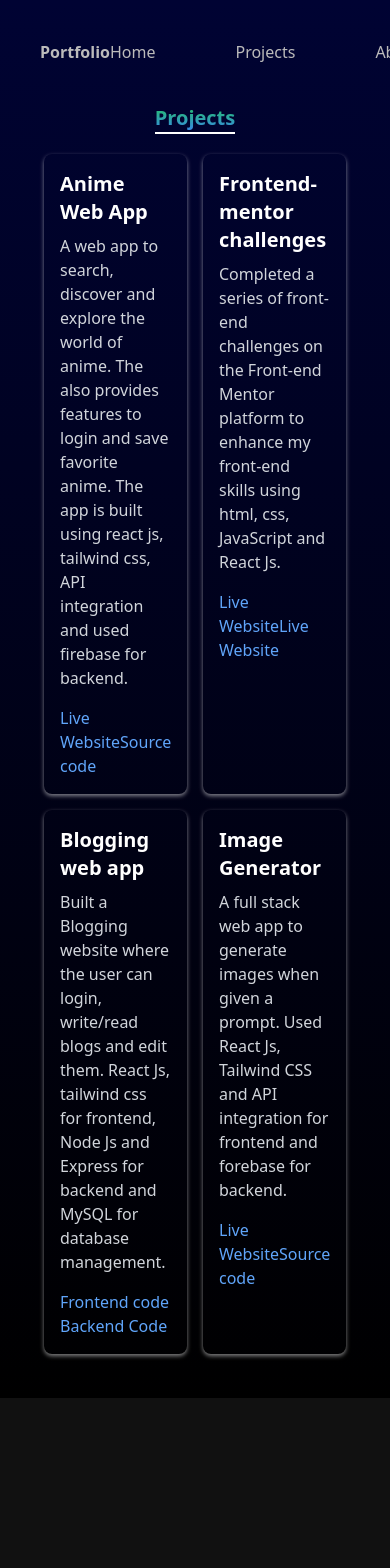
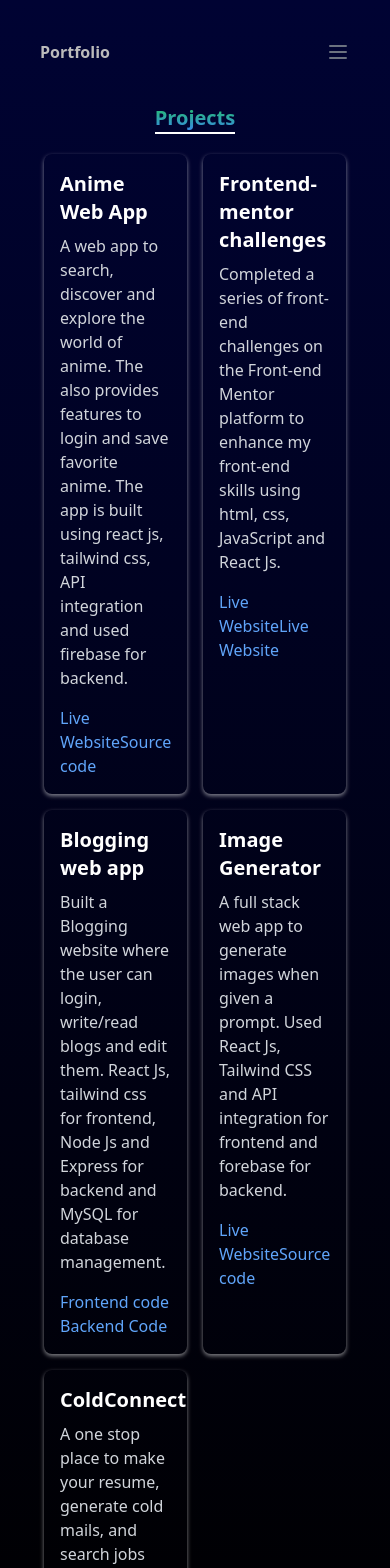
Before and after one commit to Kruthardh11/Portfolio-website, a Next.js app: page /projects in a window 390 px wide. Shown: the top 1568 px of the page. Before the commit the page ends 1398 px from the top, so only its background shows below. Built offline with nearby package versions, Linux system fonts and the light colour scheme.

Commit message:
new changes

```diff
--- a/src/app/components/Navbar.jsx
+++ b/src/app/components/Navbar.jsx
@@ -1,5 +1,6 @@
+ "use client"
 import Link from 'next/link';
-import React from 'react'
+import React, { useState } from 'react';
 
 const links = [
   {
@@ -26,12 +27,48 @@ const links = [
 ];
 
 const Navbar = () => {
+
+    const [isOpen, setIsOpen] = useState(false);
+
   return (
+    // <div className='h-100 flex  justify-between items-center px-10 py-10'>
+    //   <Link href="/" className='font-bold font-[22px]'>
+    //     Portfolio
+    //   </Link>
+    //   <div className='flex items-center gap-20  '>
+    //     {links.map((link) => (
+    //       <Link key={link.id} href={link.url} className='hover:text-green-500'>
+    //         {link.title}
+    //       </Link>
+    //     ))}
+    //   </div>
+    // </div>
     <div className='h-100 flex justify-between items-center px-10 py-10'>
-      <Link href="/" className='font-bold font-[22px]'>
-        Portfolio
-      </Link>
-      <div className='flex items-center gap-20  '>
+    <Link href="/" className='font-bold font-[22px]'>
+      Portfolio
+    </Link>
+    <div className='flex items-center gap-20 md:hidden'>
+      <button
+        className='text-gray-500 hover:text-green-500'
+        onClick={() => setIsOpen(!isOpen)}
+      >
+        <svg
+          xmlns="http://www.w3.org/2000/svg"
+          className="h-6 w-6"
+          fill="none"
+          viewBox="0 0 24 24"
+          stroke="currentColor"
+        >
+          <path
+            strokeLinecap="round"
+            strokeLinejoin="round"
+            strokeWidth={2}
+            d="M4 6h16M4 12h16M4 18h16"
+          />
+        </svg>
+      </button>
+      </div>
+      <div className={`flex sm:flex-row flex-col items-center gap-20 ${isOpen ? '' : 'hidden'} md:flex`}>
         {links.map((link) => (
           <Link key={link.id} href={link.url} className='hover:text-green-500'>
             {link.title}
--- a/src/app/projects/page.jsx
+++ b/src/app/projects/page.jsx
@@ -51,6 +51,16 @@ const Projects = () => {
 
     </div>
   </div>
+  <div className="rounded-lg shadow-white overflow-hidden transition-transform duration-300 transform hover:scale-105  hover:bg-gradient-to-b hover:from-gray-900 hover:to-gray-800">
+    {/* <Image src={img} alt="Project" className="hidden sm:block w-full h-auto object-contain" /> */}
+    <div className="p-4">
+      <h3 className="text-xl text-white font-bold mb-2">ColdConnect </h3>
+      <p className="text-gray-300 mb-4">A one stop place to make your resume, generate cold mails, and search jobs</p>
+      {/* <a href="https://www.example.com" target="_blank" rel="noopener noreferrer" className="text-blue-400 hover:text-blue-300">Live Website</a> */}
+      {/* <a href="https://github.com/Kruthardh11/Image-Generator" target="_blank" rel="noopener noreferrer" className="text-blue-400 hover:text-blue-300 sm:ml-10 hover:text-blue-800">Source code</a> */}
+        details coming up!!
+    </div>
+  </div>
 </div>
 
 
```
